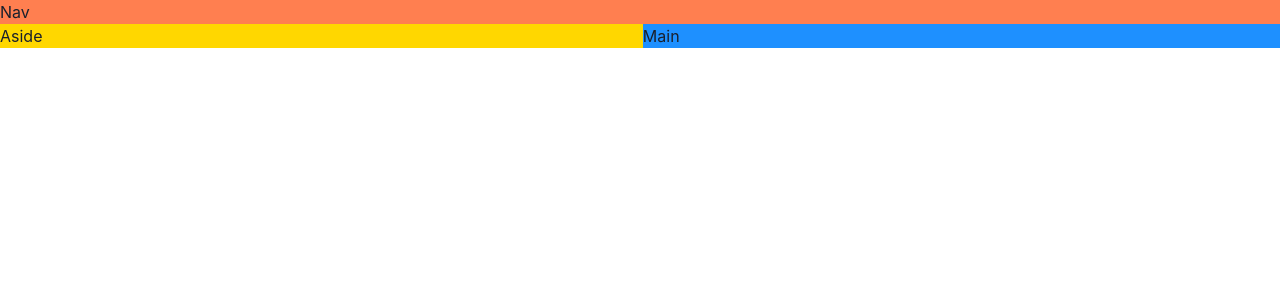
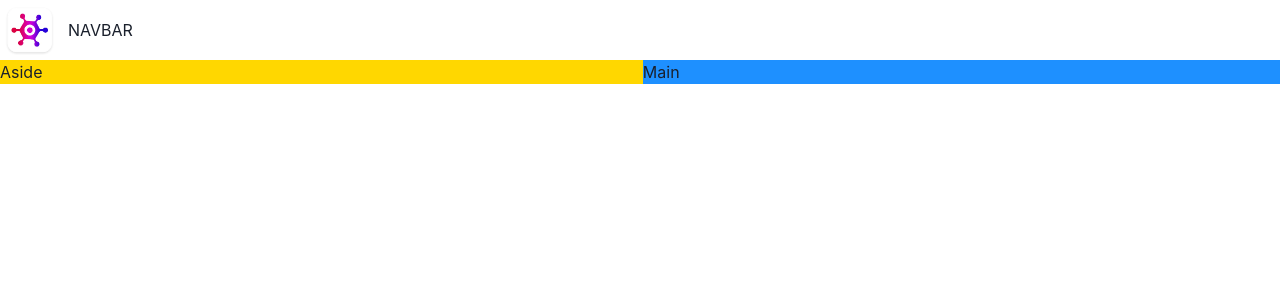
Before and after one commit to Carlito-Pedida/technode-game-hub, a React (Vite) app: page / in a window 1280 px wide. Shown: the top 300 px of the page. Built offline with nearby package versions, Linux system fonts and the light colour scheme.

Commit message:
Created Nav Bar

```diff
--- a/src/App.tsx
+++ b/src/App.tsx
@@ -1,5 +1,6 @@
 import "./App.css";
 import { Grid, GridItem, Show } from "@chakra-ui/react";
+import NavBar from "./components/NavBar";
 function App() {
   return (
     <Grid
@@ -8,8 +9,8 @@
         lg: `"nav nav" "aside main"`
       }}
     >
-      <GridItem area="nav" bg="coral">
-        Nav
+      <GridItem area="nav">
+        <NavBar />
       </GridItem>
       <Show above="lg">
         <GridItem area="aside" bg="gold">
--- /dev/null
+++ b/src/components/NavBar.tsx
@@ -0,0 +1,13 @@
+import { HStack, Image, Text } from "@chakra-ui/react";
+import logo from "../assets/logo.webp";
+
+const NavBar = () => {
+  return (
+    <HStack>
+      <Image src={logo} boxSize="60px" />
+      <Text>NAVBAR</Text>
+    </HStack>
+  );
+};
+
+export default NavBar;
```
Also changed, not shown: src/assets/logo.webp (added).
